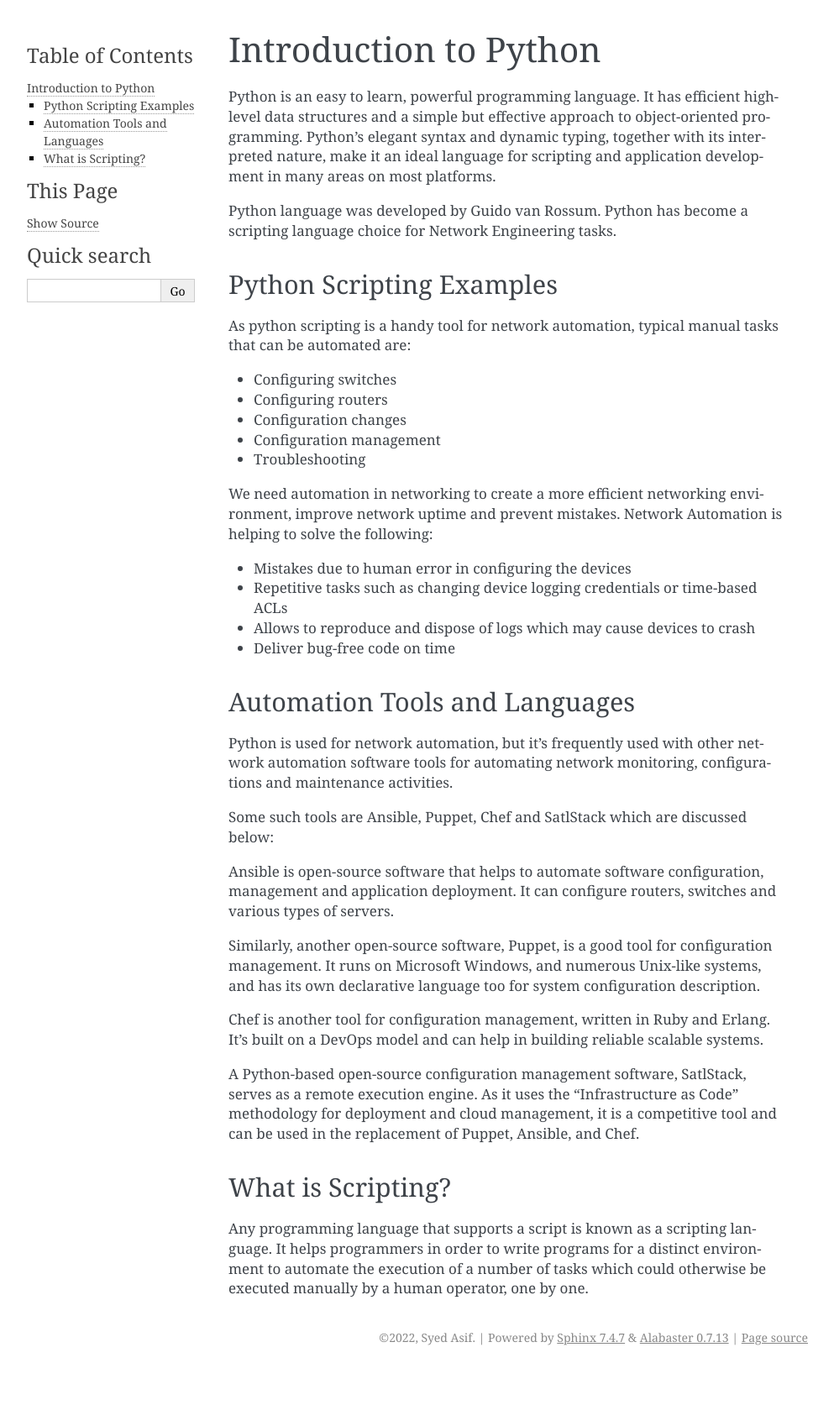
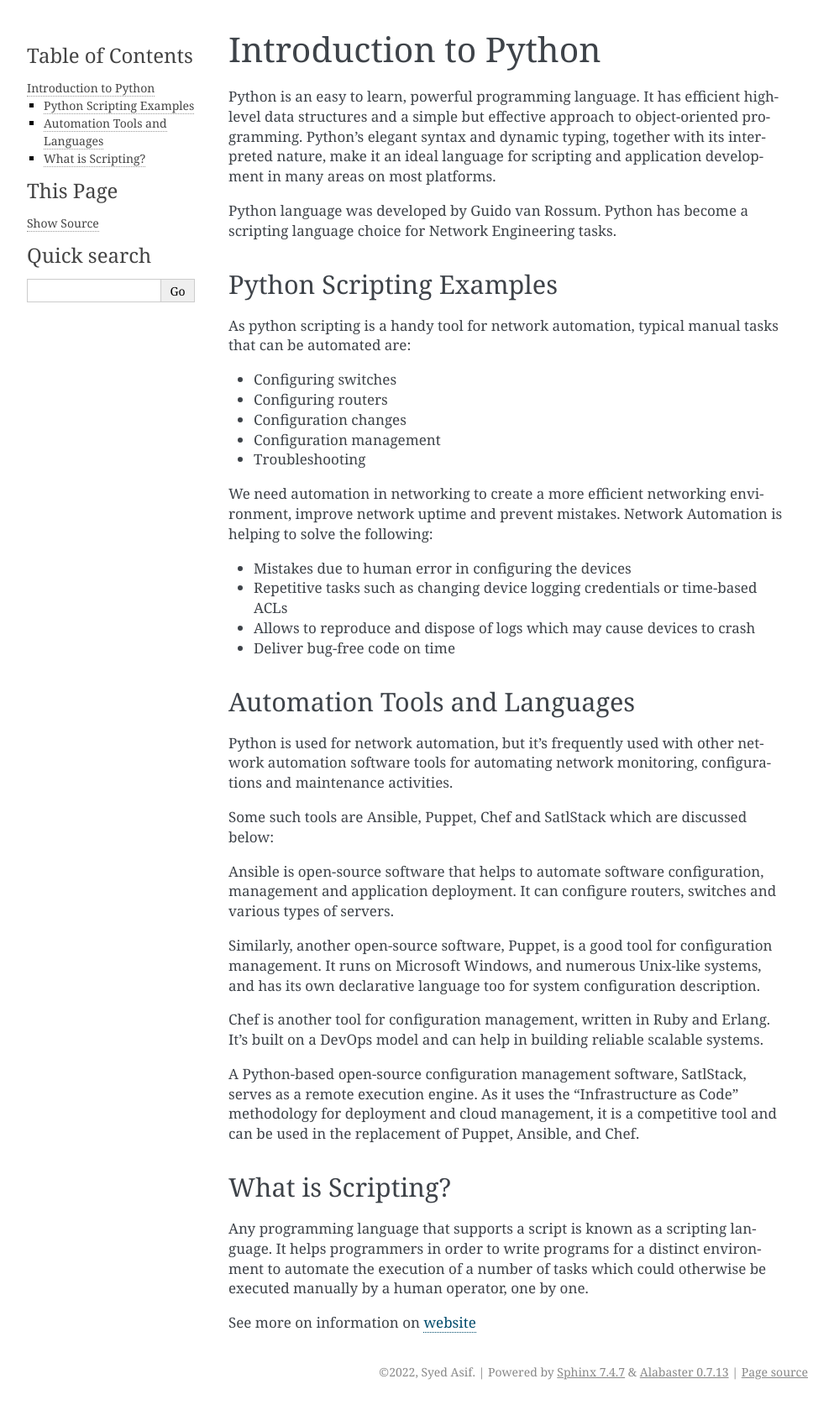
Before and after one commit to sydasif/python-book, a Sphinx documentation site: the page built from docs/source/ch-01/Intro.md, in a window 1280 px wide. Shown: the whole page at 84% size, without its empty margins (148-1141 px from the left). Built offline with Sphinx 7.4.7, drawn with Linux system fonts in a browser that asks for light colours; pages that are not in the unit, such as notebooks, are missing from menus; before the commit the page ends 1632 px from its top, so only the background shows below that.

Commit message:
update intro

```diff
--- a/docs/source/ch-01/Intro.md
+++ b/docs/source/ch-01/Intro.md
@@ -38,3 +38,5 @@ A Python-based open-source configuration management software, SatlStack, serves
 ## What is Scripting?
 
 Any programming language that supports a script is known as a scripting language. It helps programmers in order to write programs for a distinct environment to automate the execution of a number of tasks which could otherwise be executed manually by a human operator, one by one.
+
+See more on information on [website](https://docs.python.org/3.10/tutorial/appetite.html)
```
